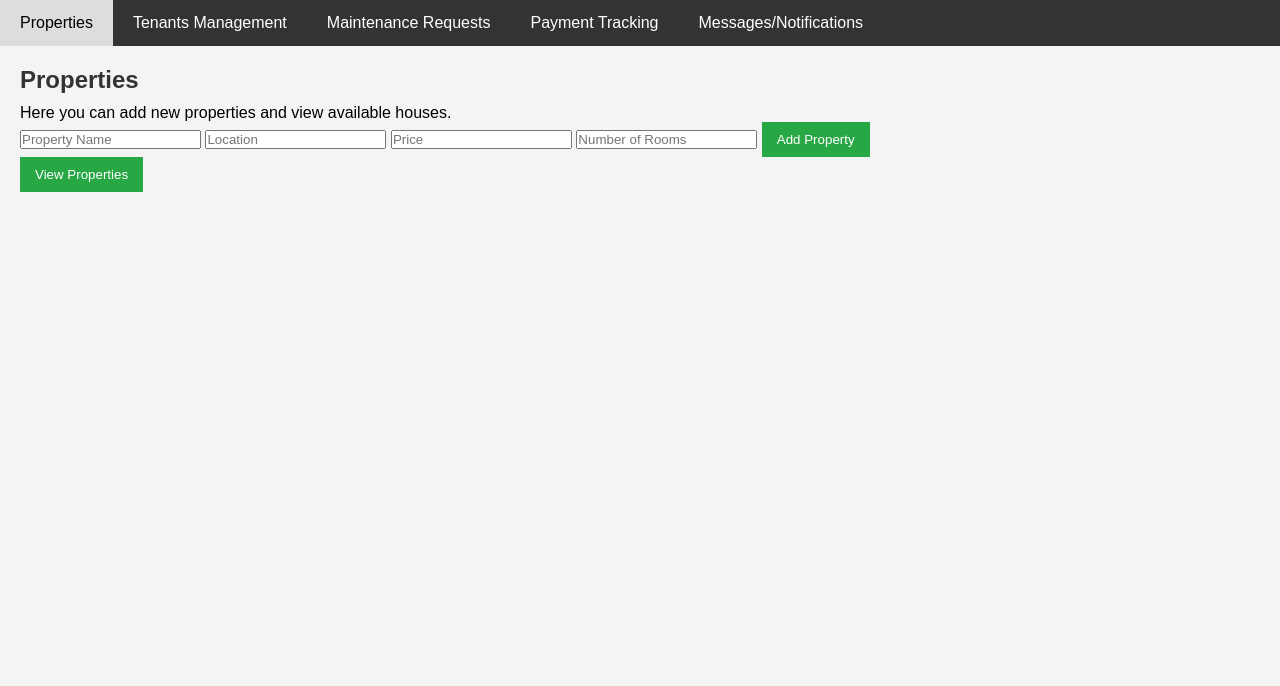
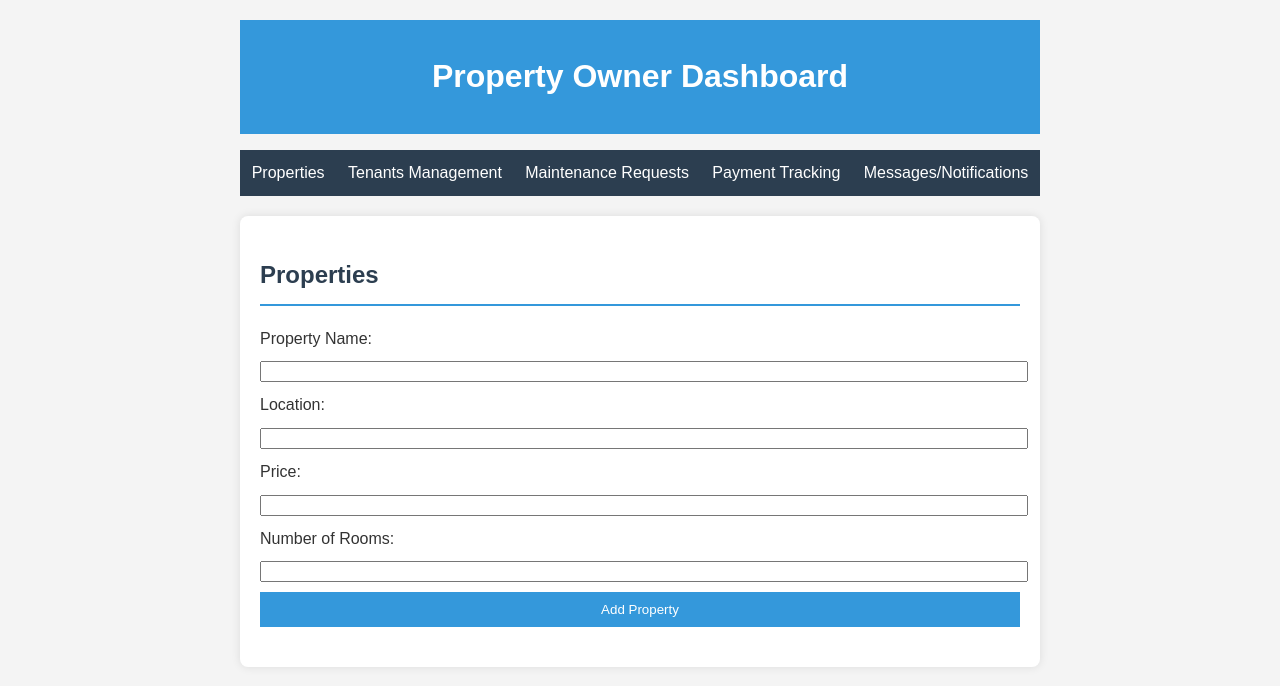
Before and after one commit to NicoleMumo/Real-Estate-Management-System, a PHP site: page /ownerdashboard.php in a window 1280 px wide. Shown: the top 686 px of the page. Run offline with PHP 8.4, Linux system fonts and the light colour scheme; data that the repository does not hold is empty.

Commit message:
ownerdashboard and register changes

```diff
--- a/ownerdashboard.php
+++ b/ownerdashboard.php
@@ -1,107 +1,168 @@
+<?php
+// Database connection
+$servername = "localhost"; // assuming you're running MySQL on localhost
+$username = "root"; // your MySQL username
+$password = ""; // your MySQL password
+$dbname = "software"; // your database name
+
+// Create connection
+$conn = new mysqli($servername, $username, $password, $dbname);
+
+// Check connection
+if ($conn->connect_error) {
+    die("Connection failed: " . $conn->connect_error);
+}
+
+// Handle form submission for adding properties
+if ($_SERVER["REQUEST_METHOD"] == "POST" && isset($_POST["addProperty"])) {
+    $propertyName = $_POST["propertyName"];
+    $location = $_POST["location"];
+    $price = $_POST["price"];
+    $numRooms = $_POST["numRooms"];
+
+    $sql = "INSERT INTO properties (property_name, location, price, num_rooms)
+            VALUES ('$propertyName', '$location', '$price', '$numRooms')";
+
+    if ($conn->query($sql) === TRUE) {
+        echo "<script>alert('New property added successfully');</script>";
+    } else {
+        echo "Error: " . $sql . "<br>" . $conn->error;
+    }
+}
+
+?>
+
 <!DOCTYPE html>
 <html lang="en">
 <head>
     <meta charset="UTF-8">
     <meta name="viewport" content="width=device-width, initial-scale=1.0">
     <title>Property Owner Dashboard</title>
-    <link rel="stylesheet" href="styles.css">
     <style>
-        /* Styles for the dashboard */
         body {
             font-family: Arial, sans-serif;
-            margin: 0;
+            line-height: 1.6;
+            color: #333;
+            max-width: 800px;
+            margin: 0 auto;
+            padding: 20px;
+            background-color: #f4f4f4;
+        }
+        header {
+            background-color: #3498db;
+            color: white;
+            padding: 10px 0;
+            text-align: center;
+        }
+        nav {
+            margin-bottom: 20px;
+        }
+        nav ul {
+            list-style: none;
             padding: 0;
+            display: flex;
+            justify-content: space-around;
+            background-color: #2c3e50;
         }
-
-        .navbar {
-            background-color: #333;
-            overflow: hidden;
+        nav ul li {
+            display: inline;
         }
-
-        .navbar a {
-            float: left;
+        nav ul li a {
+            color: white;
+            text-decoration: none;
+            padding: 10px;
             display: block;
-            color: white;
-            text-align: center;
-            padding: 14px 20px;
-            text-decoration: none;
         }
-
-        .navbar a:hover {
-            background-color: #ddd;
-            color: black;
+        nav ul li a:hover {
+            background-color: #2980b9;
         }
-
-        .content {
+        .dashboard-form {
+            background-color: #fff;
             padding: 20px;
+            border-radius: 8px;
+            box-shadow: 0 0 10px rgba(0,0,0,0.1);
         }
-
-        /* Hide all sections initially */
-        .section {
+        h2 {
+            color: #2c3e50;
+            border-bottom: 2px solid #3498db;
+            padding-bottom: 10px;
+        }
+        .form-section {
+            margin-bottom: 20px;
             display: none;
         }
-
-        /* Show active section */
-        .active {
+        label, input, textarea, table, .btn {
+            margin-bottom: 10px;
             display: block;
+            width: 100%;
         }
-
-        table {
-            width: 100%;
-            border-collapse: collapse;
+        .btn {
+            background-color: #3498db;
+            color: #fff;
+            padding: 10px;
+            border: none;
+            cursor: pointer;
         }
-
+        .btn:hover {
+            background-color: #2980b9;
+        }
         table, th, td {
-            border: 1px solid black;
-        }
-
-        th, td {
-            padding: 8px;
+            border: 1px solid #ddd;
+            padding: 12px;
             text-align: left;
         }
-
         th {
             background-color: #f2f2f2;
+        }
+        .action-btn {
+            background-color: #2ecc71;
+            padding: 5px;
+            color: white;
+            border: none;
+        }
+        .action-btn.delete {
+            background-color: #e74c3c;
         }
     </style>
 </head>
 <body>
+    <header>
+        <h1>Property Owner Dashboard</h1>
+    </header>
 
-    <!-- Horizontal Navbar -->
-    <div class="navbar">
-        <a href="#" onclick="showSection('properties')">Properties</a>
-        <a href="#" onclick="showSection('tenants')">Tenants Management</a>
-        <a href="#" onclick="showSection('maintenance')">Maintenance Requests</a>
-        <a href="#" onclick="showSection('payments')">Payment Tracking</a>
-        <a href="#" onclick="showSection('messages')">Messages/Notifications</a>
-    </div>
+    <!-- Navigation Bar -->
+    <nav>
+        <ul>
+            <li><a href="#" onclick="showSection('properties')">Properties</a></li>
+            <li><a href="#" onclick="showSection('tenants')">Tenants Management</a></li>
+            <li><a href="#" onclick="showSection('maintenance')">Maintenance Requests</a></li>
+            <li><a href="#" onclick="showSection('payments')">Payment Tracking</a></li>
+            <li><a href="#" onclick="showSection('messages')">Messages/Notifications</a></li>
+        </ul>
+    </nav>
 
-    <!-- Content Sections -->
-    <div class="content">
+    <!-- Dashboard Form -->
+    <form class="dashboard-form" method="post" action="">
+        <!-- Properties Section -->
+        <div id="properties" class="form-section">
+            <h2>Properties</h2>
+            <label for="propertyName">Property Name:</label>
+            <input type="text" id="propertyName" name="propertyName" required>
 
-        <!-- Properties Section -->
-        <div id="properties" class="section">
-            <h2>Properties</h2>
-            <p>Here you can add new properties and view available houses.</p>
+            <label for="location">Location:</label>
+            <input type="text" id="location" name="location" required>
 
-            <!-- Add Property Form -->
-            <form method="POST" action="server.php">
-                <input type="text" name="propertyName" placeholder="Property Name" required>
-                <input type="text" name="location" placeholder="Location" required>
-                <input type="number" name="price" placeholder="Price" required>
-                <input type="number" name="numRooms" placeholder="Number of Rooms" required>
-                <button type="submit">Add Property</button>
-            </form>
+            <label for="price">Price:</label>
+            <input type="number" id="price" name="price" required>
 
-            <!-- Button to View Properties -->
-            <button onclick="viewProperties()">View Properties</button>
+            <label for="numRooms">Number of Rooms:</label>
+            <input type="number" id="numRooms" name="numRooms" required>
 
-            <!-- Section to display properties fetched from the database -->
-            <div id="propertiesList"></div>
+            <button type="submit" class="btn" name="addProperty">Add Property</button>
         </div>
 
         <!-- Tenants Management Section -->
-        <div id="tenants" class="section">
+        <div id="tenants" class="form-section">
             <h2>Tenants Management</h2>
             <table>
                 <thead>
@@ -110,107 +171,64 @@
                         <th>First Name</th>
                         <th>Last Name</th>
                         <th>Email</th>
-                        <th>Phone Number</th> <!-- Added Phone Number -->
-
+                        <th>Phone Number</th>
+                        <th>Actions</th>
                     </tr>
                 </thead>
                 <tbody>
-                    <!-- PHP loop for tenants would go here -->
-                    <?php
-                    // Database connection and fetching tenant data
-                    $conn = new mysqli("localhost", "root", "", "real_estate_management_system");
-                    if ($conn->connect_error) {
-                        die("Connection failed: " . $conn->connect_error);
-                    }
-
-                    $sql = "SELECT UserID, FirstName, LastName, Email, PhoneNumber, StreetAddress, City, StateProvince, ZIPPostalCode FROM clienttable";
-                    $result = $conn->query($sql);
-
-                    if ($result->num_rows > 0) {
-                        while($row = $result->fetch_assoc()) {
-                            echo "<tr>";
-                            echo "<td>{$row['UserID']}</td>";
-                            echo "<td>{$row['FirstName']}</td>";
-                            echo "<td>{$row['LastName']}</td>";
-                            echo "<td>{$row['Email']}</td>";
-                            echo "<td>{$row['PhoneNumber']}</td>";
-                            echo "<td>{$row['StreetAddress']}</td>";
-                            echo "<td>{$row['City']}</td>";
-                            echo "<td>{$row['StateProvince']}</td>";
-                            echo "<td>{$row['ZIPPostalCode']}</td>";
-                            echo "<td><button>Edit</button> <button>Delete</button></td>";
-                            echo "</tr>";
-                        }
-                    } else {
-                        echo "<tr><td colspan='10'>No tenants found</td></tr>";
-                    }
-
-                    $conn->close();
-                    ?>
+                    <tr>
+                        <td>1</td>
+                        <td>John</td>
+                        <td>Doe</td>
+                        <td>john@example.com</td>
+                        <td>123-456-7890</td>
+                        <td>
+                            <button class="action-btn">Edit</button>
+                            <button class="action-btn delete">Delete</button>
+                        </td>
+                    </tr>
                 </tbody>
             </table>
         </div>
 
         <!-- Maintenance Requests Section -->
-        <div id="maintenance" class="section">
+        <div id="maintenance" class="form-section">
             <h2>Maintenance Requests</h2>
             <p>Manage maintenance requests from tenants.</p>
-            <button>View Requests</button>
-            <button>Add New Request</button>
+            <button type="button" class="btn">View Requests</button>
+            <button type="button" class="btn">Add New Request</button>
         </div>
 
         <!-- Payment Tracking Section -->
-        <div id="payments" class="section">
+        <div id="payments" class="form-section">
             <h2>Payment Tracking</h2>
             <p>View payment history, upcoming payments, and outstanding rent balances.</p>
-            <button>View Payments</button>
+            <button type="button" class="btn">View Payments</button>
         </div>
 
         <!-- Messages/Notifications Section -->
-        <div id="messages" class="section">
+        <div id="messages" class="form-section">
             <h2>Messages/Notifications</h2>
             <p>Check important updates such as maintenance alerts, tenant messages, and payment reminders.</p>
-            <button>View Messages</button>
+            <button type="button" class="btn">View Messages</button>
         </div>
+    </form>
 
-    </div>
-
-    <!-- JavaScript to switch between sections and handle dynamic loading -->
     <script>
+        // Function to show the selected section
         function showSection(sectionId) {
             // Hide all sections
-            var sections = document.getElementsByClassName('section');
-            for (var i = 0; i < sections.length; i++) {
-                sections[i].style.display = 'none';
-            }
+            var sections = document.querySelectorAll('.form-section');
+            sections.forEach(function(section) {
+                section.style.display = 'none';
+            });
 
             // Show the selected section
             document.getElementById(sectionId).style.display = 'block';
         }
 
-        // Show the Properties section by default on page load
-        document.addEventListener("DOMContentLoaded", function() {
-            showSection('properties');
-        });
-
-        // Function to fetch and display properties
-        function viewProperties() {
-            var propertiesList = document.getElementById('propertiesList');
-            propertiesList.innerHTML = '';
-
-            // Make an AJAX request to fetch properties (you can create an API endpoint for this)
-            var xhr = new XMLHttpRequest();
-            xhr.open('GET', 'fetch_properties.php', true);
-            xhr.onload = function () {
-                if (this.status === 200) {
-                    propertiesList.innerHTML = this.responseText;
-                } else {
-                    propertiesList.innerHTML = '<p>Error fetching properties.</p>';
-                }
-            };
-            xhr.send();
-        }
+        // Show the Properties section by default
+        showSection('properties');
     </script>
-
 </body>
 </html>
--- a/register.php
+++ b/register.php
@@ -32,6 +32,8 @@ if ($_SERVER['REQUEST_METHOD'] == 'POST') {
         // Execute the query
         if ($stmt->execute()) {
             echo "Registration successful!";
+            //Redirect to the homepage
+            header("Location: login.html");
         } else {
             echo "Registration failed!";
         }
```
